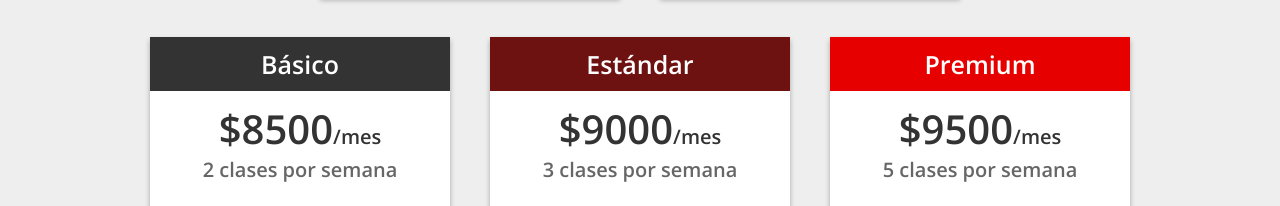
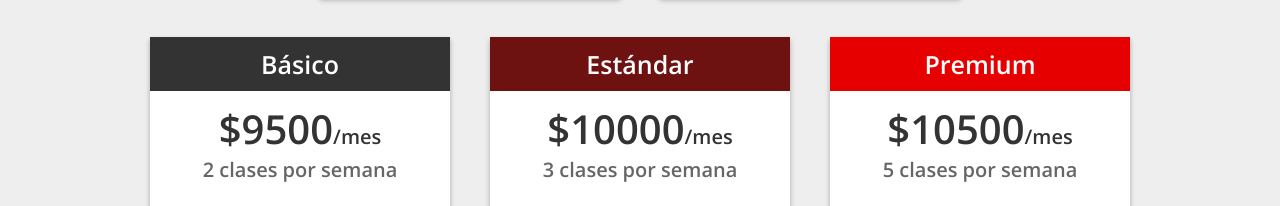
Before and after one commit to AlejoCebrero/NC-Entrenamiento, a plain HTML site: page index.html in a window 1280 px wide. Shown: the part 3731-3937 px from the top of the page. Drawn offline with nearby package versions, Linux system fonts and the light colour scheme.

Commit message:
Add files via upload

```diff
--- a/index.html
+++ b/index.html
@@ -219,21 +219,21 @@
 
     <div class="box box-1">
         <h3 class="title">Básico</h3>
-        <h3 class="price">$8500<span>/mes</span></h3>
+        <h3 class="price">$9500<span>/mes</span></h3>
         <h3 class="month">2 clases por semana</h3>
         <img class="logo basic" src="images/favicon.png" alt="">
     </div>
 
     <div class="box box-2">
         <h3 class="title">Estándar</h3>
-        <h3 class="price">$9000<span>/mes</span></h3>
+        <h3 class="price">$10000<span>/mes</span></h3>
         <h3 class="month">3 clases por semana</h3>
         <img class="logo stand" src="images/favicon.png" alt="">
     </div>
 
     <div class="box box-3">
         <h3 class="title">Premium</h3>
-        <h3 class="price">$9500<span>/mes</span></h3>
+        <h3 class="price">$10500<span>/mes</span></h3>
         <h3 class="month">5 clases por semana</h3>
         <img class="logo premium" src="images/favicon.png" alt="">
     </div>
@@ -278,7 +278,7 @@
 <section class="footer share">
         <p id="contact">Contacto</p>
         <div class="social">
-            <a href="https://w.app/NCEntrenamientoFuncional" target="_blank" class="media fab fa-whatsapp"></a>
+            <a href="https://wa.me/5492613351217?text=Gracias%20por%20comunicarte%20con%20NC%20Entrenamiento%20Funcional!" target="_blank" class="media fab fa-whatsapp"></a>
             <a href="https://www.facebook.com/natymza75" target="_blank" class="media fab fa-facebook-f"></a>
             <a href="https://instagram.com/natucebrero?utm_medium=copy_link" class="media fab fa-instagram" target="_blank"></a>
             <a href="https://www.tiktok.com/@nataliacebrero7?is_from_webapp=1&sender_device=pc" class="media fab fa-brands fa-tiktok" target="_blank"></a>
```
